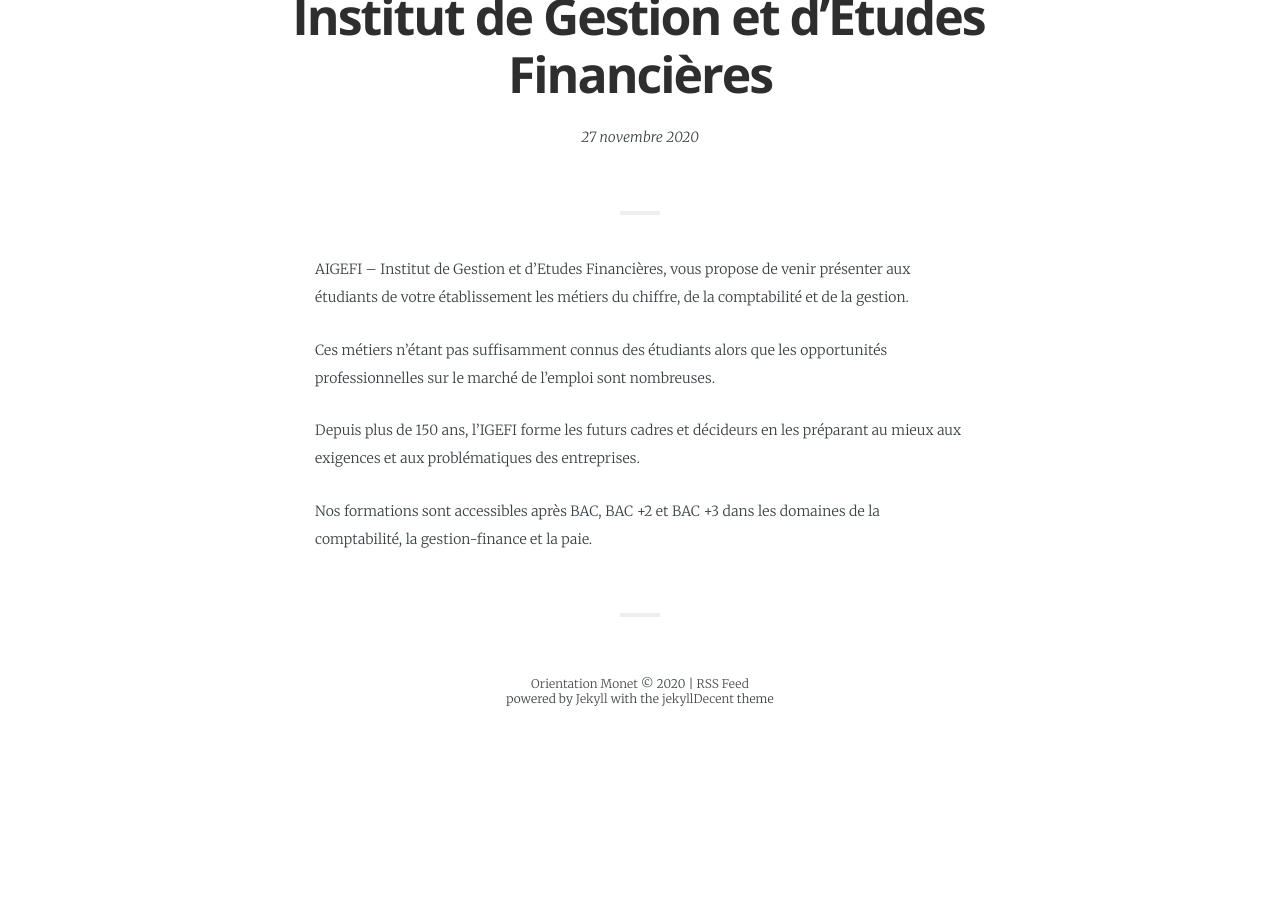
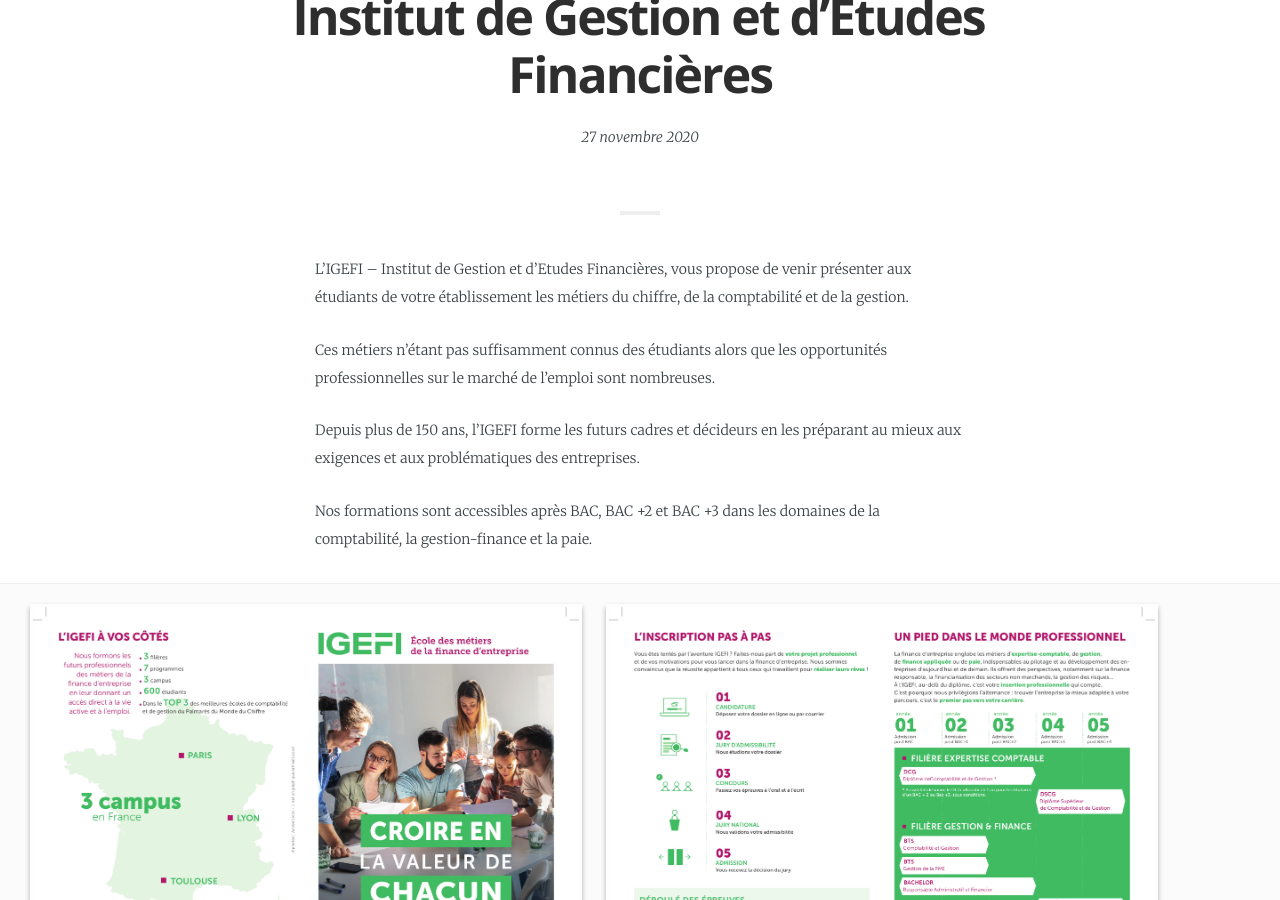
Before and after one commit to cvl-monet/cvl-monet.github.io, a Jekyll site: the page built from _posts/2020-11-27-Institut-de-Gestion-et-dEtudes-Financiere.md, in a window 1280 px wide and 900 px high, scrolled down 434 px. Built offline with Jekyll 4.4.1, drawn with Linux system fonts in a browser that asks for light colours; some web fonts are replaced; before the commit the page ends 1162 px from its top, so only the background shows below that.

Commit message:
IGEFI leaflet

```diff
--- a/_posts/2020-11-27-Institut-de-Gestion-et-dEtudes-Financiere.md
+++ b/_posts/2020-11-27-Institut-de-Gestion-et-dEtudes-Financiere.md
@@ -8,7 +8,7 @@
 language:          fr
 ---
 
-AIGEFI – Institut de Gestion et d’Etudes Financières, vous propose de venir présenter aux étudiants de votre établissement les métiers du chiffre, de la comptabilité et de la gestion.
+L'IGEFI – Institut de Gestion et d’Etudes Financières, vous propose de venir présenter aux étudiants de votre établissement les métiers du chiffre, de la comptabilité et de la gestion.
 
 
 
@@ -19,3 +19,12 @@
 
 
 Nos formations sont accessibles après BAC, BAC +2 et BAC +3 dans les domaines de la comptabilité, la gestion-finance et la paie.
+
+<div class="album">
+   <figure>
+      <img src="{{ "/media/img/IGEFI/IGEFI_leafletA5_4P-1.jpg" | absolute_url }}" />
+   </figure>
+   <figure>
+      <img src="{{ "/media/img/IGEFI/IGEFI_leafletA5_4P-2.jpg" | absolute_url }}" />
+   </figure>
+</div>
```
Also changed, not shown: media/img/IGEFI/IGEFI_leafletA5_4P-1.jpg (added), media/img/IGEFI/IGEFI_leafletA5_4P-2.jpg (added).
